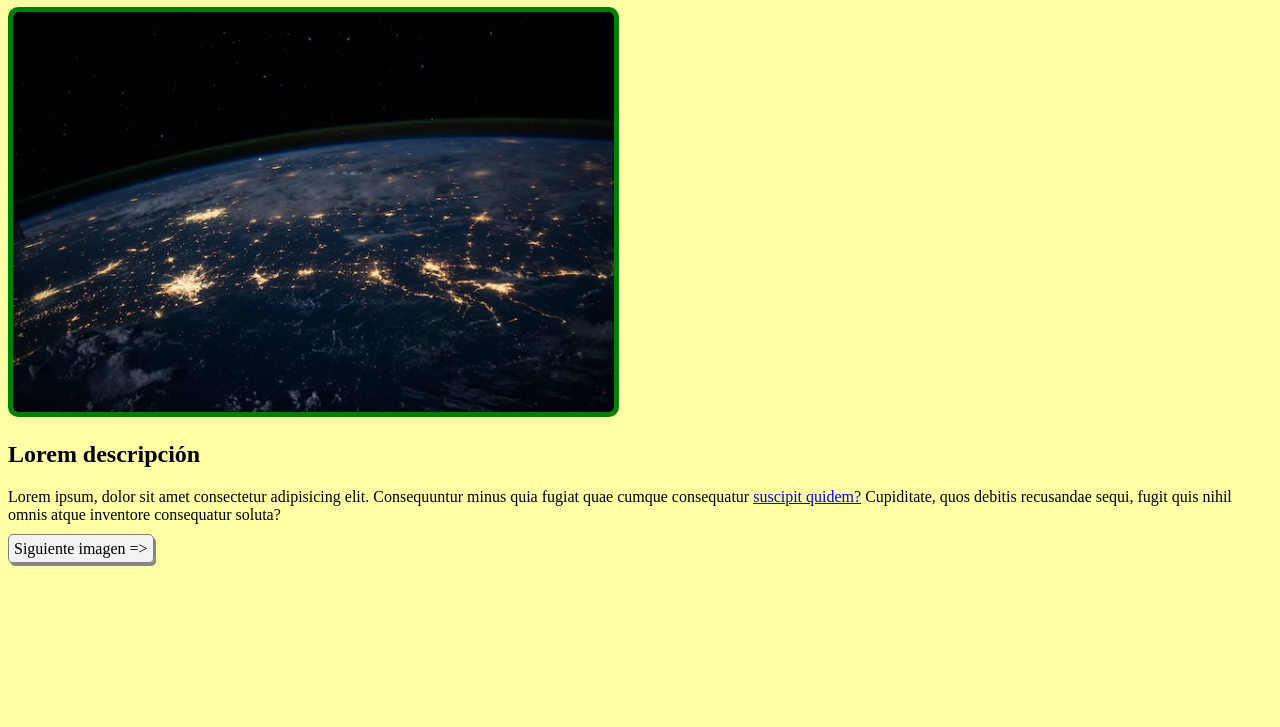
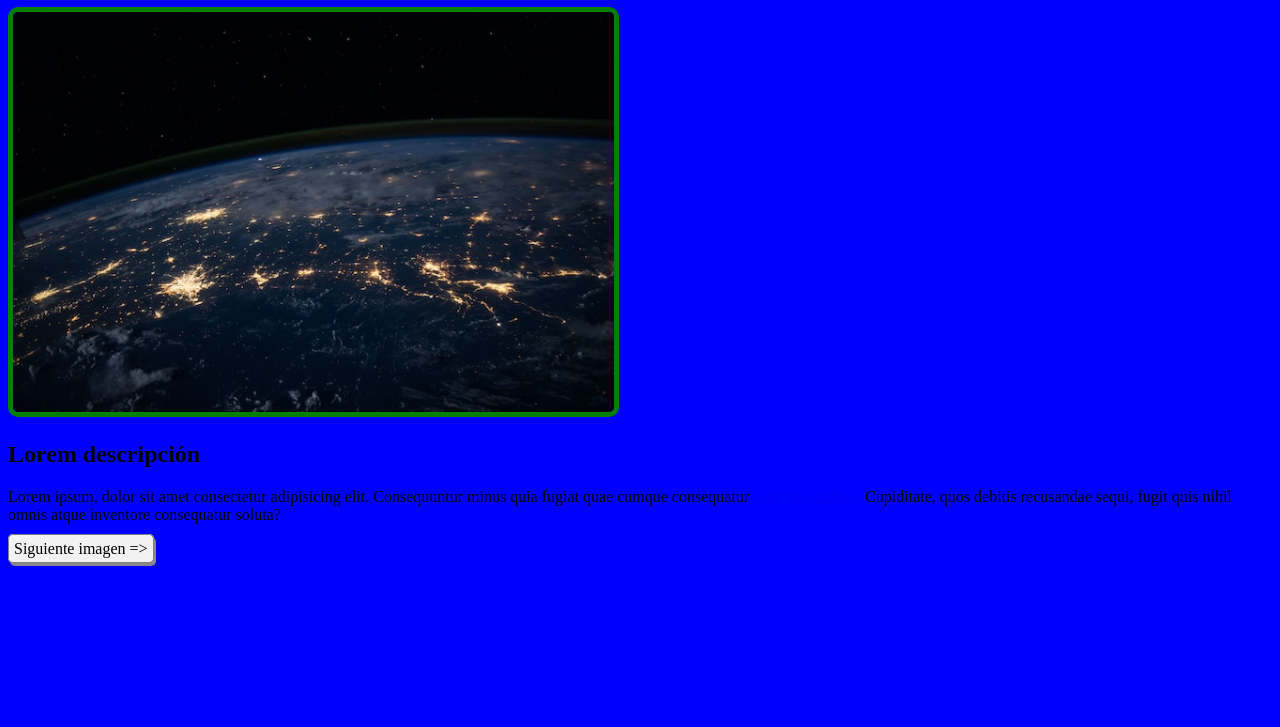
Before and after one commit to CamilaLopezR/TallerGrupal, a plain HTML site: page page1.html in a window 1280 px wide. Shown: the part 73-800 px from the top of the page. Drawn offline with Linux system fonts and the light colour scheme.

Commit message:
Update color de fondo styles.css

```diff
--- a/styles.css
+++ b/styles.css
@@ -1,7 +1,6 @@
 body {
-    background-color: rgb(255, 255, 165);
+    background-color: rgb(0, 0, 255);
 }
-
 .image{
     border: 5px solid green;
     border-radius: 10px;
```
